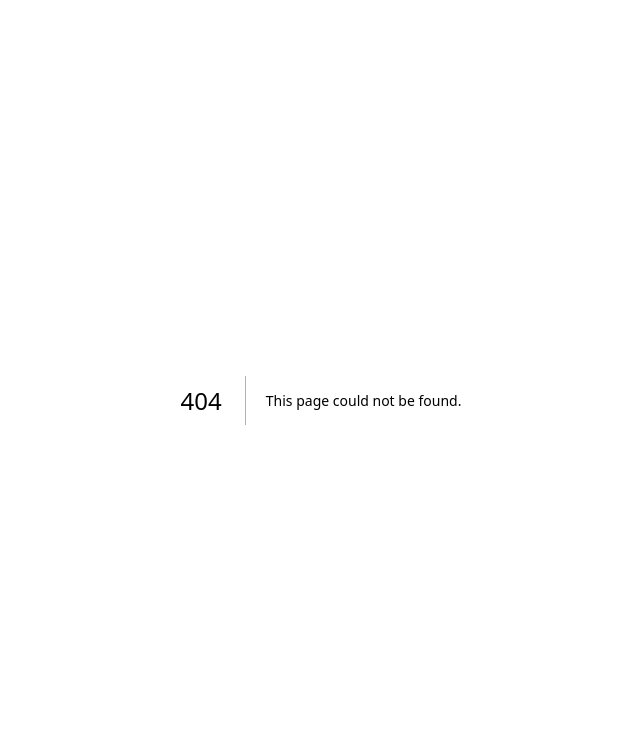
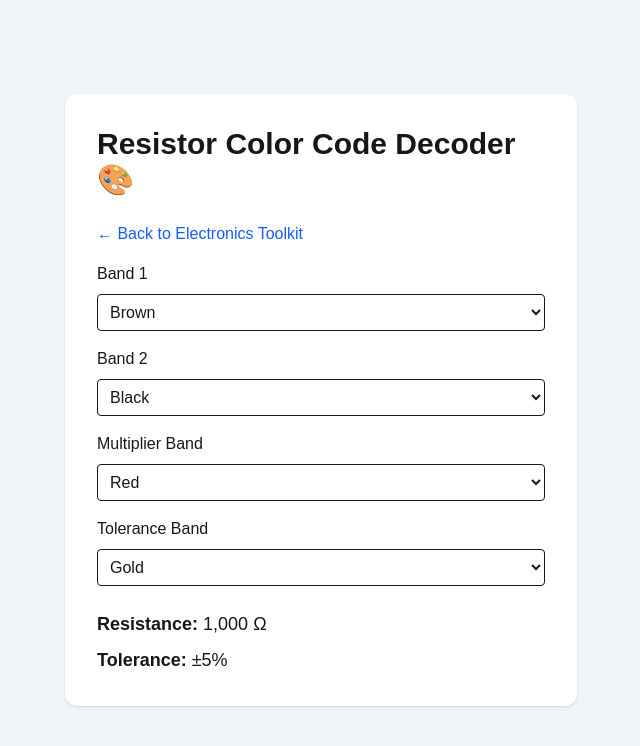
Before and after one commit to Anouar-azzi-spec/electrokit, a Next.js app: page /resistor-code in a window 1280 px wide. Before the commit this address had no page. Shown: the top 746 px of the page, without its empty margins (319-959 px from the left). Built offline with nearby package versions, Linux system fonts and the light colour scheme.

Commit message:
Add resistor color code decoder

```diff
--- /dev/null
+++ b/src/app/battery-runtime/page.tsx
@@ -0,0 +1,84 @@
+"use client";
+
+import { useState } from "react";
+import Link from "next/link";
+
+export default function BatteryRuntimePage() {
+  const [voltage, setVoltage] = useState("");
+  const [capacity, setCapacity] = useState("");
+  const [loadPower, setLoadPower] = useState("");
+
+  const energy =
+    Number(voltage || 0) *
+    Number(capacity || 0);
+
+  const runtime =
+    energy /
+    (Number(loadPower || 0) || 1);
+
+  return (
+    <main className="min-h-screen bg-slate-100 flex items-center justify-center p-6">
+      <div className="bg-white p-8 rounded-xl shadow w-full max-w-md">
+
+        <h1 className="text-3xl font-bold mb-6">
+          Battery Runtime Calculator 🔋
+        </h1>
+
+        <Link
+          href="/electronics"
+          className="text-blue-600 hover:underline mb-4 block"
+        >
+          ← Back to Electronics Toolkit
+        </Link>
+
+        <label className="block mb-2">
+          Battery Voltage (V)
+        </label>
+
+        <input
+          type="number"
+          value={voltage}
+          onChange={(e) => setVoltage(e.target.value)}
+          className="w-full border p-2 rounded mb-4"
+        />
+
+        <label className="block mb-2">
+          Battery Capacity (Ah)
+        </label>
+
+        <input
+          type="number"
+          value={capacity}
+          onChange={(e) => setCapacity(e.target.value)}
+          className="w-full border p-2 rounded mb-4"
+        />
+
+        <label className="block mb-2">
+          Load Power (W)
+        </label>
+
+        <input
+          type="number"
+          value={loadPower}
+          onChange={(e) => setLoadPower(e.target.value)}
+          className="w-full border p-2 rounded mb-6"
+        />
+
+        <div className="space-y-2 text-lg">
+
+          <p>
+            <strong>Battery Energy:</strong>{" "}
+            {energy.toFixed(0)} Wh
+          </p>
+
+          <p>
+            <strong>Estimated Runtime:</strong>{" "}
+            {runtime.toFixed(2)} Hours
+          </p>
+
+        </div>
+
+      </div>
+    </main>
+  );
+}
--- a/src/app/electronics/page.tsx
+++ b/src/app/electronics/page.tsx
@@ -27,6 +27,16 @@ export default function ElectronicsPage() {
           <Link href="/voltage-divider" className="p-6 bg-yellow-200 rounded-xl shadow">
            Voltage Divider Calculator 🔌
           </Link>
+          <Link href="/resistor-code" className="p-6 bg-amber-200 rounded-xl shadow">
+            Resistor Color Code Decoder 🎨
+          </Link>
+          <Link href="/battery-runtime" className="p-6 bg-cyan-200 rounded-xl shadow">
+           Battery Runtime Calculator 🔋
+          </Link>
+          <Link
+            href="/pcb-trace" className="p-6 bg-green-200 rounded-xl shadow">
+            PCB Trace Width Calculator 🔌
+          </Link>
 
         </div>
 
--- /dev/null
+++ b/src/app/pcb-trace/page.tsx
@@ -0,0 +1,61 @@
+"use client";
+
+import { useState } from "react";
+import Link from "next/link";
+
+export default function PCBTracePage() {
+  const [current, setCurrent] = useState("");
+
+  function traceWidth(current: number) {
+    if (current <= 1) return "0.3 mm";
+    if (current <= 2) return "0.6 mm";
+    if (current <= 3) return "1.0 mm";
+    if (current <= 5) return "2.0 mm";
+    if (current <= 10) return "4.0 mm";
+
+    return "Use wider traces or multiple copper paths";
+  }
+
+  return (
+    <main className="min-h-screen bg-slate-100 flex items-center justify-center p-6">
+      <div className="bg-white p-8 rounded-xl shadow w-full max-w-md">
+
+        <h1 className="text-3xl font-bold mb-6">
+          PCB Trace Width Calculator 🔌
+        </h1>
+
+        <Link
+          href="/electronics"
+          className="text-blue-600 hover:underline mb-4 block"
+        >
+          ← Back to Electronics Toolkit
+        </Link>
+
+        <label className="block mb-2">
+          Current (A)
+        </label>
+
+        <input
+          type="number"
+          value={current}
+          onChange={(e) => setCurrent(e.target.value)}
+          className="w-full border p-2 rounded mb-6"
+        />
+
+        <div className="space-y-2 text-lg">
+
+          <p>
+            <strong>Copper Thickness:</strong> 1 oz
+          </p>
+
+          <p>
+            <strong>Recommended Trace Width:</strong>{" "}
+            {traceWidth(Number(current || 0))}
+          </p>
+
+        </div>
+
+      </div>
+    </main>
+  );
+}
--- /dev/null
+++ b/src/app/resistor-code/page.tsx
@@ -0,0 +1,149 @@
+"use client";
+
+import { useState } from "react";
+import Link from "next/link";
+
+const digitValues: Record<string, number> = {
+  Black: 0,
+  Brown: 1,
+  Red: 2,
+  Orange: 3,
+  Yellow: 4,
+  Green: 5,
+  Blue: 6,
+  Violet: 7,
+  Grey: 8,
+  White: 9,
+};
+
+const multipliers: Record<string, number> = {
+  Black: 1,
+  Brown: 10,
+  Red: 100,
+  Orange: 1000,
+  Yellow: 10000,
+  Green: 100000,
+  Blue: 1000000,
+  Violet: 10000000,
+  Grey: 100000000,
+  White: 1000000000,
+};
+
+const tolerances: Record<string, string> = {
+  Gold: "±5%",
+  Silver: "±10%",
+  Brown: "±1%",
+  Red: "±2%",
+};
+
+export default function ResistorCodePage() {
+  const [band1, setBand1] = useState("Brown");
+  const [band2, setBand2] = useState("Black");
+  const [band3, setBand3] = useState("Red");
+  const [band4, setBand4] = useState("Gold");
+
+  const resistance =
+    (digitValues[band1] * 10 + digitValues[band2]) *
+    multipliers[band3];
+
+  return (
+    <main className="min-h-screen bg-slate-100 flex items-center justify-center p-6">
+      <div className="bg-white p-8 rounded-xl shadow w-full max-w-lg">
+
+        <h1 className="text-3xl font-bold mb-6">
+          Resistor Color Code Decoder 🎨
+        </h1>
+
+        <Link
+          href="/electronics"
+          className="text-blue-600 hover:underline mb-4 block"
+        >
+          ← Back to Electronics Toolkit
+        </Link>
+
+        <div className="space-y-4">
+
+          <div>
+            <label className="block mb-2">
+              Band 1
+            </label>
+
+            <select
+              value={band1}
+              onChange={(e) => setBand1(e.target.value)}
+              className="w-full border p-2 rounded"
+            >
+              {Object.keys(digitValues).map((color) => (
+                <option key={color}>{color}</option>
+              ))}
+            </select>
+          </div>
+
+          <div>
+            <label className="block mb-2">
+              Band 2
+            </label>
+
+            <select
+              value={band2}
+              onChange={(e) => setBand2(e.target.value)}
+              className="w-full border p-2 rounded"
+            >
+              {Object.keys(digitValues).map((color) => (
+                <option key={color}>{color}</option>
+              ))}
+            </select>
+          </div>
+
+          <div>
+            <label className="block mb-2">
+              Multiplier Band
+            </label>
+
+            <select
+              value={band3}
+              onChange={(e) => setBand3(e.target.value)}
+              className="w-full border p-2 rounded"
+            >
+              {Object.keys(multipliers).map((color) => (
+                <option key={color}>{color}</option>
+              ))}
+            </select>
+          </div>
+
+          <div>
+            <label className="block mb-2">
+              Tolerance Band
+            </label>
+
+            <select
+              value={band4}
+              onChange={(e) => setBand4(e.target.value)}
+              className="w-full border p-2 rounded"
+            >
+              {Object.keys(tolerances).map((color) => (
+                <option key={color}>{color}</option>
+              ))}
+            </select>
+          </div>
+
+        </div>
+
+        <div className="mt-6 space-y-2 text-lg">
+
+          <p>
+            <strong>Resistance:</strong>{" "}
+            {resistance.toLocaleString()} Ω
+          </p>
+
+          <p>
+            <strong>Tolerance:</strong>{" "}
+            {tolerances[band4]}
+          </p>
+
+        </div>
+
+      </div>
+    </main>
+  );
+}
```
